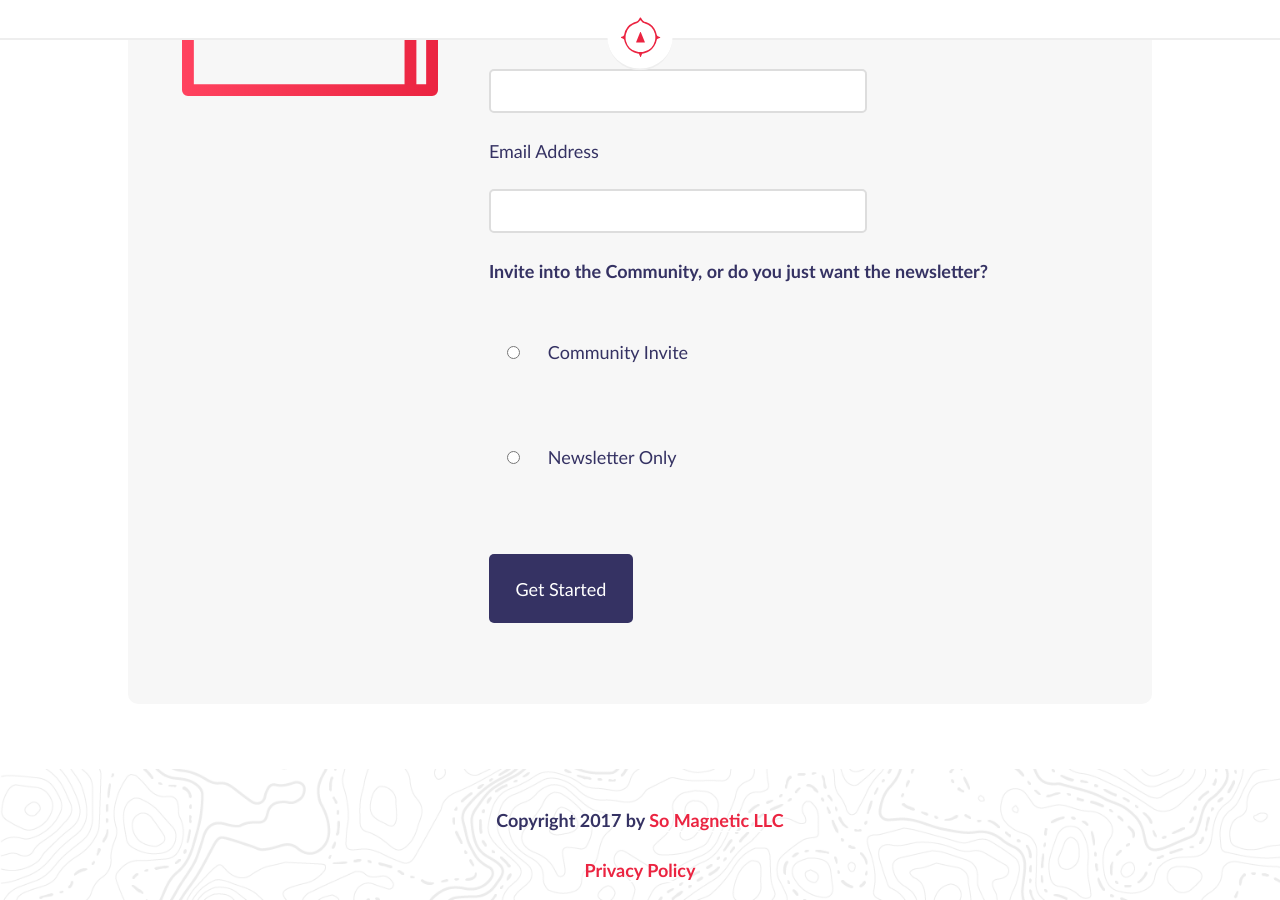
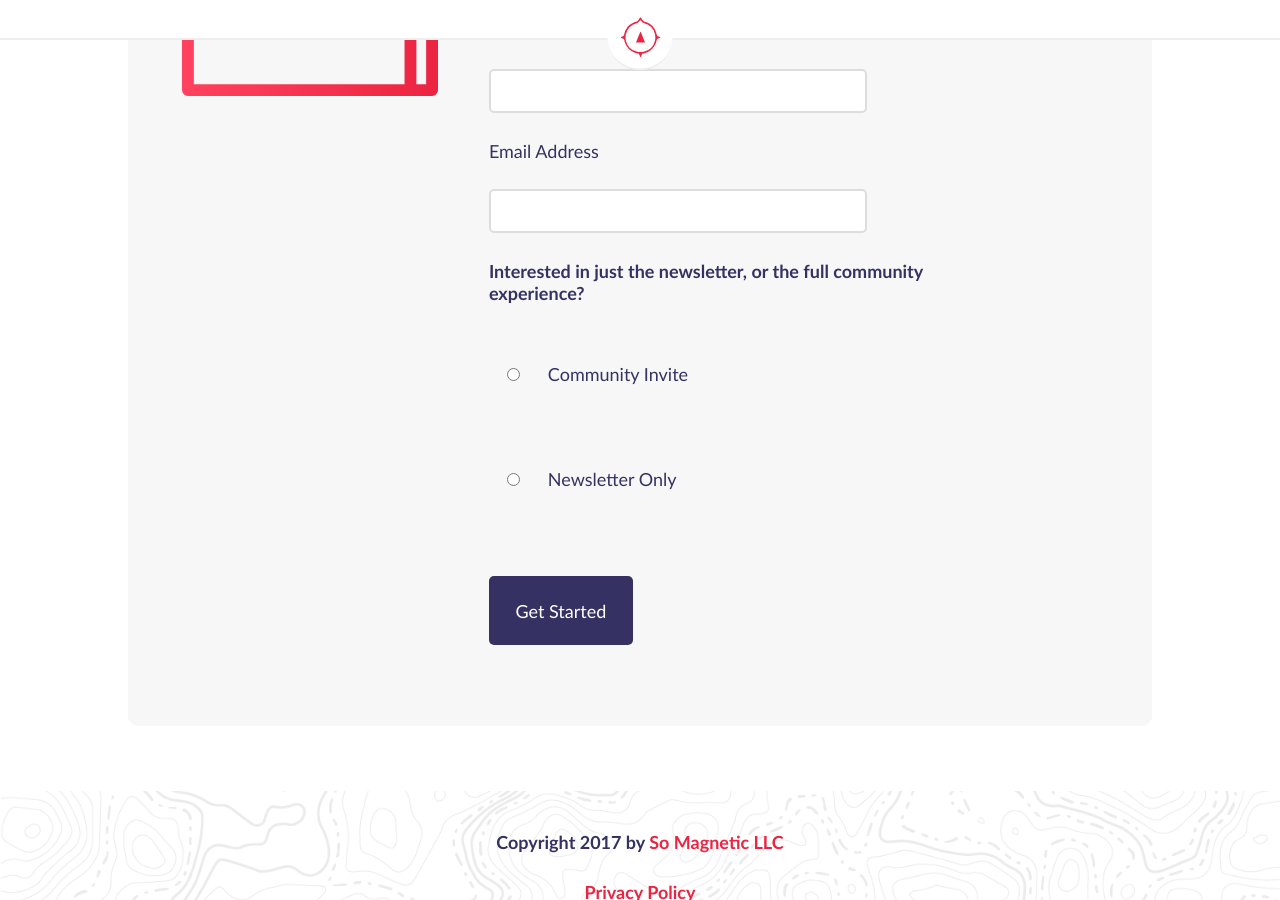
Before and after one commit to compassofdesign/site, a Jekyll site: the page built from _posts/products/2017-05-28-vector-topographic-maps.md, in a window 1280 px wide and 900 px high, scrolled down 1567 px. Built offline with Jekyll 4.4.1, drawn with Linux system fonts in a browser that asks for light colours; nearby versions of some CDN libraries.

Commit message:
Update mailchimp.html

```diff
--- a/_includes/mailchimp.html
+++ b/_includes/mailchimp.html
@@ -24,7 +24,7 @@
         <input type="email" value="" name="EMAIL" class="email" id="mce-EMAIL" title="The domain portion of the email address is invalid (the portion after the @)." pattern="^([^\x00-\x20\x22\x28\x29\x2c\x2e\x3a-\x3c\x3e\x40\x5b-\x5d\x7f-\xff]+|\x22([^\x0d\x22\x5c\x80-\xff]|\x5c[\x00-\x7f])*\x22)(\x2e([^\x00-\x20\x22\x28\x29\x2c\x2e\x3a-\x3c\x3e\x40\x5b-\x5d\x7f-\xff]+|\x22([^\x0d\x22\x5c\x80-\xff]|\x5c[\x00-\x7f])*\x22))*\x40([^\x00-\x20\x22\x28\x29\x2c\x2e\x3a-\x3c\x3e\x40\x5b-\x5d\x7f-\xff]+|\x5b([^\x0d\x5b-\x5d\x80-\xff]|\x5c[\x00-\x7f])*\x5d)(\x2e([^\x00-\x20\x22\x28\x29\x2c\x2e\x3a-\x3c\x3e\x40\x5b-\x5d\x7f-\xff]+|\x5b([^\x0d\x5b-\x5d\x80-\xff]|\x5c[\x00-\x7f])*\x5d))*(\.\w{2,})+$" required>
       </div>
       <div class="mc-field-group input-group">
-        <strong>Invite into the Community, or do you just want the newsletter?</strong>
+        <strong>Interested in just the newsletter, or the full community experience?</strong>
         <ul><li><input type="radio" value="Community Invite" name="NVITEORLET" id="mce-NVITEORLET-0" class="checkbox" required>
           <label for="mce-NVITEORLET-0" class="checkbox">Community Invite</label></li>
           <li><input type="radio" value="Newsletter Only" name="NVITEORLET" id="mce-NVITEORLET-1" class="checkbox" required>
```
